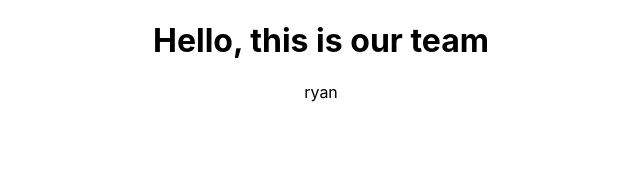
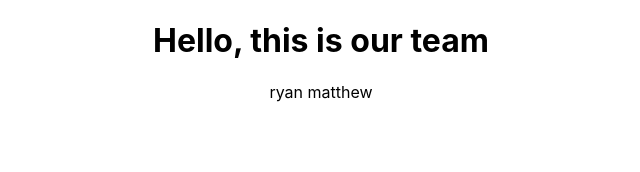
Before and after one commit to jaackie25/group-github-lab, a React (Create React App) app: page / in a window 1280 px wide. Shown: the top 172 px of the page, without its empty margins (319-959 px from the left). Built offline with nearby package versions, Linux system fonts and the light colour scheme.

Commit message:
thats my name

```diff
--- a/src/components/About.jsx
+++ b/src/components/About.jsx
@@ -2,6 +2,7 @@ export default function About() {
   return (
     <div>
       ryan
+      matthew
     </div>
   )
 }
```
